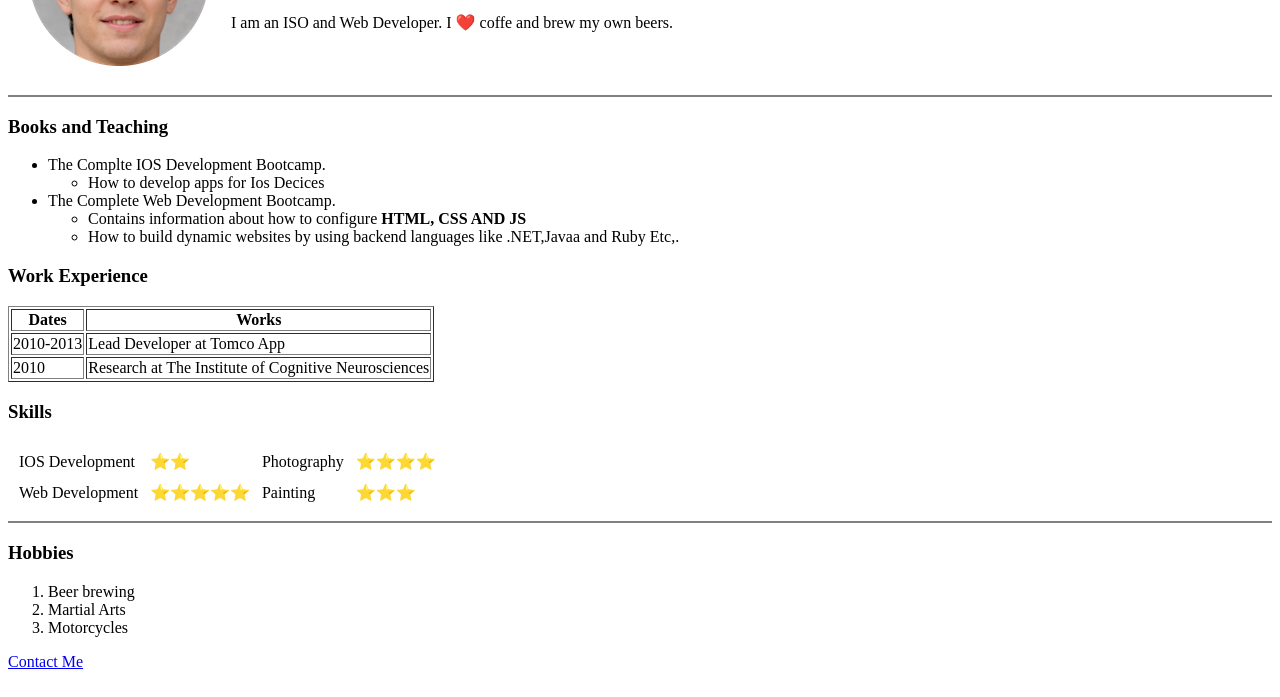
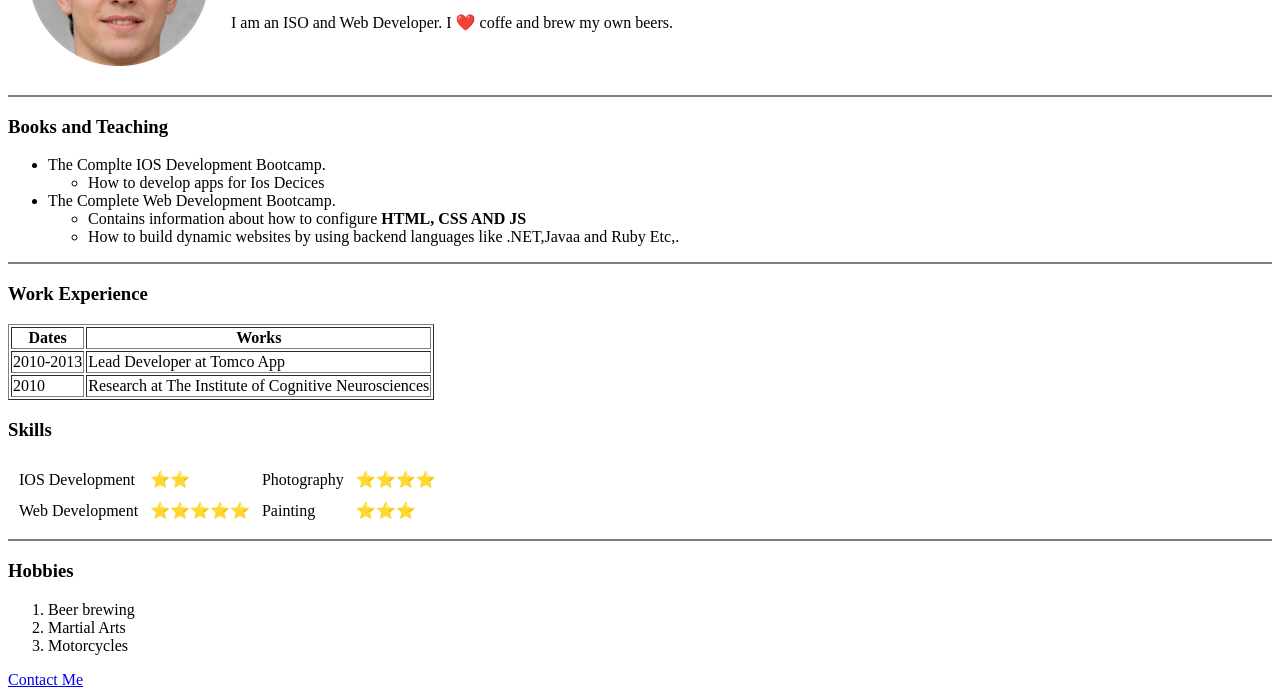
Before and after one commit to Thorasgard123/CV, a plain HTML site: page index.html in a window 1280 px wide. Shown: the part 143-840 px from the top of the page. Drawn offline with Linux system fonts and the light colour scheme.

Commit message:
Update index.html

```diff
--- a/index.html
+++ b/index.html
@@ -32,6 +32,7 @@
         </ul>
       </li>
     </ul>
+    <hr noshade/>
     <h3>Work Experience</h3>
     <table border="1">
       <thead>
```
